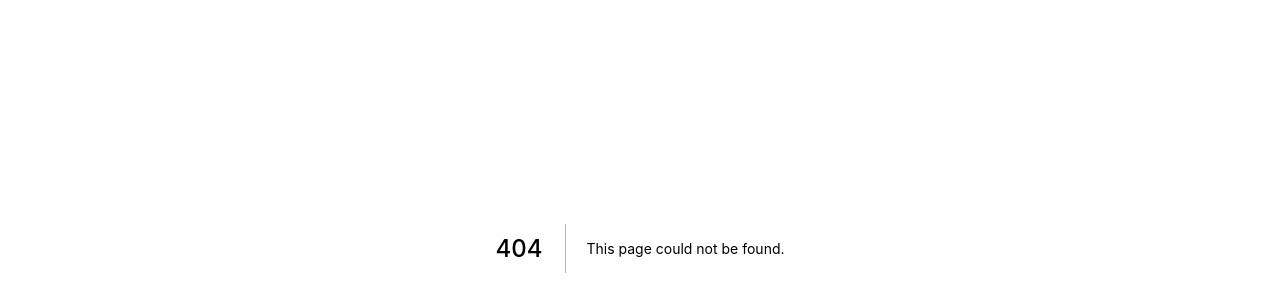
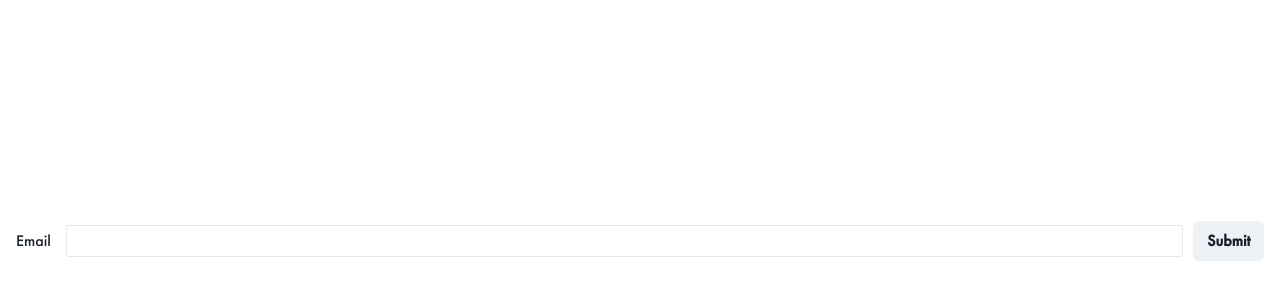
Before and after one commit to Pavel-Yarakhovich/card-wallet, a Next.js app: page /product-led in a window 1280 px wide. Before the commit this address had no page. Shown: the part 152-452 px from the top of the page. Built offline with nearby package versions, Linux system fonts and the light colour scheme.

Commit message:
product-led helper

```diff
--- /dev/null
+++ b/pages/product-led.js
@@ -0,0 +1,57 @@
+import React, { useState } from "react";
+import Head from "next/head";
+import Link from "next/link";
+import styles from "../styles/Home.module.css";
+
+// Components
+import {
+  Heading,
+  Button,
+  Flex,
+  Container,
+  Text,
+  Input,
+} from "@chakra-ui/react";
+
+const showcaseUrl =
+  "https://ds-9751-update-unit-list-card-layout-dot-prompto-showcase.appspot.com/ZDLLE?env=development";
+const showcaseIframeId = "showcase-iframe";
+
+export default function TestLocalization() {
+  const [email, setEmail] = useState("");
+  return (
+    <div className={styles.container}>
+      <main className={styles.main}>
+        <Flex
+          width="100%"
+          height="40px"
+          marginBottom="15px"
+          borderRadius="4px"
+          alignItems="center"
+        >
+          <Text whiteSpace="nowrap">Email</Text>
+          <Input
+            variant="outline"
+            value={email}
+            onChange={(e) => {
+              setEmail(e.target.value);
+            }}
+            size="sm"
+            marginLeft="15px"
+          />
+          <Button
+            size="md"
+            marginLeft="10px"
+            onClick={() =>
+              window.open(
+                `http://ds-11079-story-add-new-register-form.vrtual-media-portal-dev.ew.r.appspot.com/product-led?email=${email}`
+              )
+            }
+          >
+            Submit
+          </Button>
+        </Flex>
+      </main>
+    </div>
+  );
+}
```
Also changed, not shown: pages/embedded-showcase.js (+19 -7 lines).
